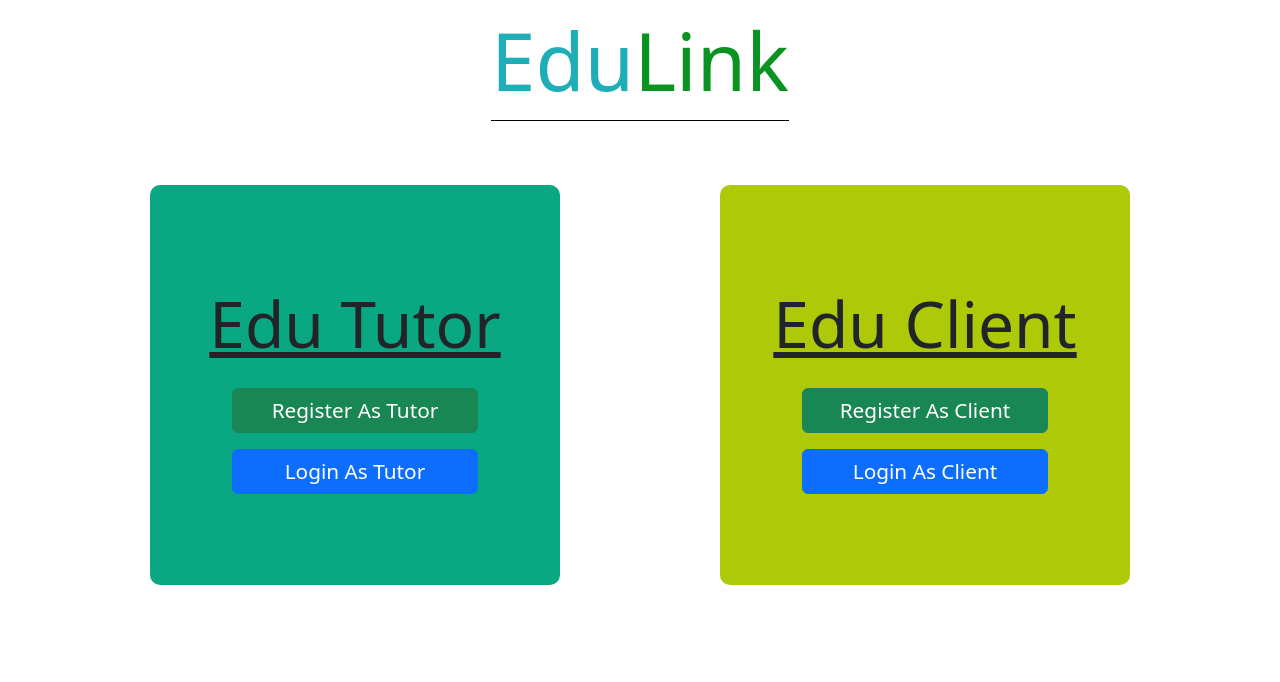
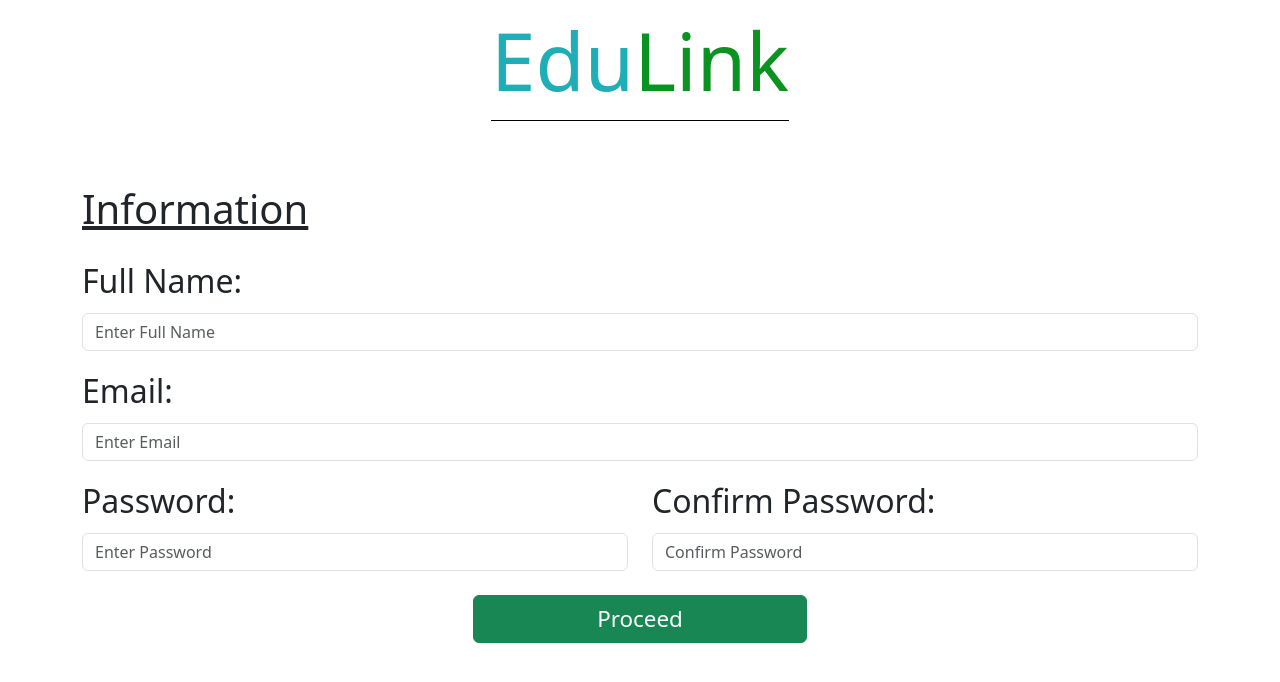
Before and after one commit to Tiadus/EduLink-Frontend, a React (Create React App) app: page /register in a window 1280 px wide. Shown: the top 682 px of the page. Built offline with nearby package versions, Linux system fonts and the light colour scheme.

Commit message:
[frontend] feat: Foundation for Register page

```diff
--- a/src/App.js
+++ b/src/App.js
@@ -3,6 +3,7 @@ import 'bootstrap/dist/css/bootstrap.min.css';
 import "./App.css";
 import { Container } from "react-bootstrap";
 import Login from "./pages/Login";
+import Register from "./pages/Register";
 
 function App() {
   return (
@@ -15,7 +16,11 @@ function App() {
           </span>
         </div>
         <Container className="content">
-          <Login/>
+          <Routes>
+            <Route index element={<Login/>}/>
+            <Route path="/login" element={<Login/>}/>
+            <Route path="/register" element={<Register/>}/>
+          </Routes>
         </Container>
       </BrowserRouter>
     </div>
--- a/src/pages/Login.js
+++ b/src/pages/Login.js
@@ -1,12 +1,19 @@
 import { Row, Col, Form, Button } from "react-bootstrap";
 import "./Login.css";
 import { useState } from "react";
+import { useNavigate } from "react-router-dom";
 
 const Login = (props) => {
     const [controller, setController] = useState({
         tutorLogin: false,
         clientLogin: false
     })
+
+    const navigate = useNavigate()
+
+    const handleRegister = () => {
+        navigate("/register")
+    }
 
     const openLogin = (event) => {
         let target = event.target;
@@ -35,7 +42,7 @@ const Login = (props) => {
                     <span className="sectionName"><u>Edu Tutor</u></span>
                 </Col>
                 <Col className="contentCenter" xxl={12} xl={12} lg={12} md={12} sm={12}>
-                    <Button variant="success" className="button registerButton">Register As Tutor</Button>
+                    <Button variant="success" className="button registerButton" onClick={handleRegister}>Register As Tutor</Button>
                 </Col>
                 <Col className="contentCenter" xxl={12} xl={12} lg={12} md={12} sm={12}>
                     <Button variant="primary" name="tutorLogin" onClick={(event) => {openLogin(event)}} className="button loginButton">Login As Tutor</Button>
@@ -72,7 +79,7 @@ const Login = (props) => {
                     <span className="sectionName"><u>Edu Client</u></span>
                 </Col>
                 <Col className="contentCenter" xxl={12} xl={12} lg={12} md={12} sm={12}>
-                    <Button variant="success" className="button registerButton">Register As Client</Button>
+                    <Button variant="success" className="button registerButton" onClick={handleRegister}>Register As Client</Button>
                 </Col>
                 <Col className="contentCenter" xxl={12} xl={12} lg={12} md={12} sm={12}>
                     <Button variant="primary" name="clientLogin" onClick={(event) => {openLogin(event)}} className="button loginButton">Login As Client</Button>
--- /dev/null
+++ b/src/pages/Register.css
@@ -0,0 +1,14 @@
+.contentCenter {
+    display: flex;
+    justify-content: center;
+    align-items: center;
+}
+
+.informationForm {
+    font-size: 2em;
+}
+
+.registerPageButton {
+    width: 30%;
+    font-size: 0.7em;
+}
--- /dev/null
+++ b/src/pages/Register.js
@@ -0,0 +1,130 @@
+import { Form, Modal, Row, Col, Button, InputGroup } from "react-bootstrap";
+import "./Register.css"
+import { useState } from "react";
+
+const Register = () => {
+    const [openPayment, setOpenPayment] = useState(false);
+    const [showNotice, setShowNotice] = useState(false);
+
+    const handleProceed = () => {
+        setShowNotice(true);
+    }
+
+    const handleClose = () => {
+        setShowNotice(false);
+    }
+
+    const handleOpenPayment = () => {
+        setShowNotice(false);
+        setOpenPayment(true);
+    }
+
+    const importantNotice = () => {
+        return (
+            <Modal
+                show={showNotice}
+                onHide={handleClose}
+                backdrop="static"
+                keyboard={false}
+                centered
+            >
+                <Modal.Header closeButton>
+                    <Modal.Title>Important Notice</Modal.Title>
+                </Modal.Header>
+                <Modal.Body>
+                    In order to create an account, you have to register a credit card
+                    and make an upfront payment of $100 for annual membership fee!
+                </Modal.Body>
+                <Modal.Footer>
+                    <Button variant="primary" onClick={handleOpenPayment}>Understood</Button>
+                </Modal.Footer>
+            </Modal>
+        )
+    }
+
+    const informationForm = () => {
+        return (
+            <div>
+                <h1><u>Information</u></h1>
+                <Form className="informationForm mt-4">
+                    <Form.Group className="mb-3" controlId="formFullName">
+                        <Form.Label>Full Name:</Form.Label>
+                        <Form.Control type="text" placeholder="Enter Full Name"/>
+                    </Form.Group>
+                    <Form.Group className="mb-3" controlId="formEmail">
+                        <Form.Label>Email:</Form.Label>
+                        <Form.Control type="text" placeholder="Enter Email"/>
+                    </Form.Group>
+                    <Row className="mb-4">
+                        <Col>
+                            <Form.Group controlId="formPassword">
+                                <Form.Label>Password:</Form.Label>
+                                <Form.Control type="text" placeholder="Enter Password"/>
+                            </Form.Group>
+                        </Col>
+                        <Col>
+                            <Form.Group controlId="formConfirm">
+                                <Form.Label>Confirm Password:</Form.Label>
+                                <Form.Control type="text" placeholder="Confirm Password"/>
+                            </Form.Group>
+                        </Col>
+                    </Row>
+                    <Form.Group className="mb-3 contentCenter">
+                        <Button
+                        variant="success"
+                        className="registerPageButton"
+                        onClick={handleProceed}>Proceed</Button>
+                    </Form.Group>
+                </Form>
+            </div>
+        )
+    }
+
+    const paymentForm = () => {
+        return (
+            <div>
+                <h1><u>Payment</u></h1>
+                <Form className="informationForm mt-4">
+                    <Form.Group className="mb-3" controlId="formCardNumber">
+                        <Form.Label>Card Number:</Form.Label>
+                        <Form.Control type="text" placeholder="Enter Card Number"/>
+                    </Form.Group>
+                    <Form.Group className="mb-3" controlId="formCardOwner">
+                        <Form.Label>Card Owner:</Form.Label>
+                        <Form.Control type="text" placeholder="Enter Card Owner"/>
+                    </Form.Group>
+                    <Row className="mb-4">
+                        <Col>
+                            <Form.Group>
+                                <Form.Label>Expiration</Form.Label>
+                                <InputGroup>
+                                    <Form.Control type="text" placeholder="MM"/>
+                                    <Form.Control type="text" placeholder="YY"/>
+                                </InputGroup>
+                            </Form.Group>
+                        </Col>
+                        <Col>
+                            <Form.Group>
+                                <Form.Label>CVV</Form.Label>
+                                    <Form.Control type="text" placeholder="CVV"/>
+                            </Form.Group>
+                        </Col>
+                    </Row>
+                    <Form.Group className="mb-3 contentCenter">
+                        <Button variant="success" className="registerPageButton">Payment</Button>
+                    </Form.Group>
+                </Form>
+            </div>
+        )
+    }
+
+    return (
+        <div>
+            {importantNotice()}
+            {informationForm()}
+            {openPayment === true && paymentForm()}
+        </div>
+    )
+}
+
+export default Register;
```
